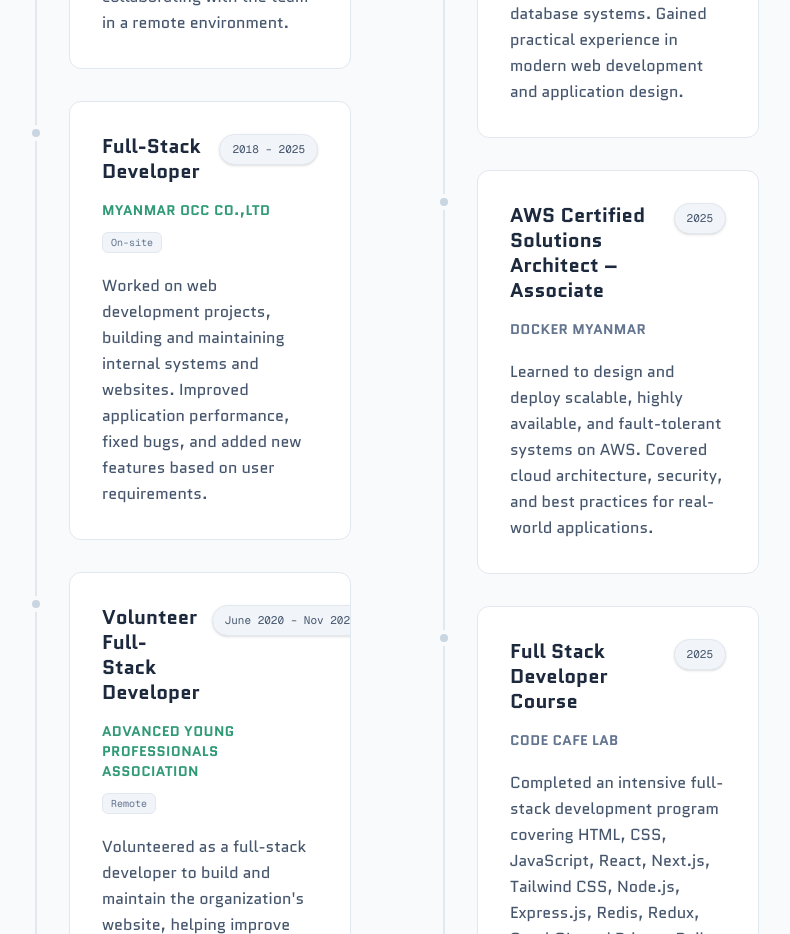
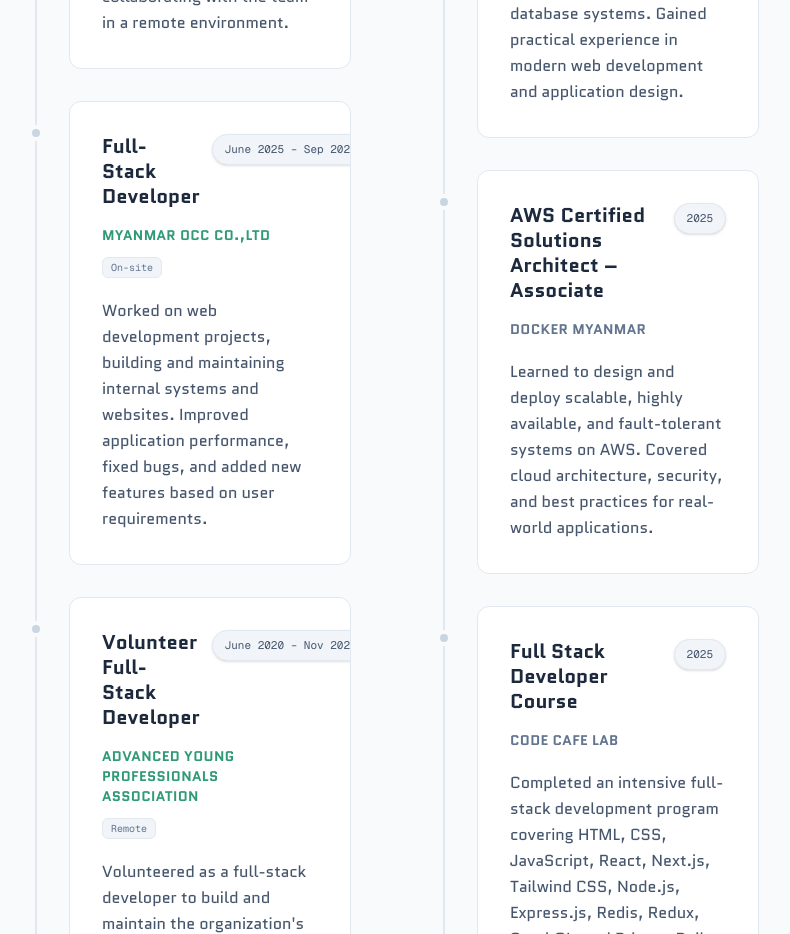
Before and after one commit to Kaung-Htet-Aung/portfolio-v1, a Next.js app: page / in a window 1280 px wide. Shown: the part 3620-4554 px from the top of the page, without its empty margins (249-1039 px from the left). Built offline with nearby package versions, Linux system fonts and the light colour scheme.

Commit message:
update occ duration

```diff
--- a/app/_components/sections/Resume.tsx
+++ b/app/_components/sections/Resume.tsx
@@ -15,7 +15,7 @@
     {
       role: "Full-Stack Developer",
       company: "Myanmar OCC Co.,Ltd",
-      duration: "2018 – 2025",
+      duration: "June 2025 – Sep 2026",
       description:
         "Worked on web development projects, building and maintaining internal systems and websites. Improved application performance, fixed bugs, and added new features based on user requirements.",
       isCurrent: false,
```
